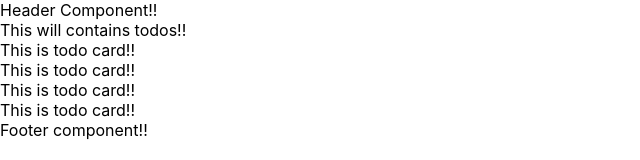
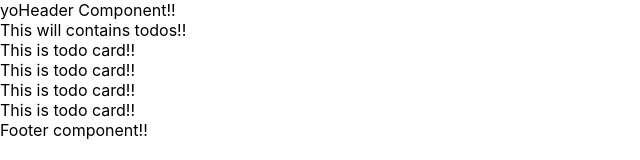
Before and after one commit to harshgupta80700/react-todo, a React (Create React App) app: page / in a window 1280 px wide. Shown: the top 160 px of the page, without its empty margins (0-640 px from the left). Built offline with nearby package versions, Linux system fonts and the light colour scheme.

Commit message:
deafult props and prop types

```diff
--- a/src/components/header.jsx
+++ b/src/components/header.jsx
@@ -1,9 +1,20 @@
 import React from 'react'
+import PropTypes from 'prop-types'
 
-export default function Header() {
+export default function Header(props) {
     return (
         <div>
+            {props.title}
             Header Component!!
+            {console.log("this is from console log")}
         </div>
     )
 }
+
+Header.defaultProps = {
+    title: "yo"
+}
+
+Header.prototype = {
+    title: PropTypes.string
+}
```
